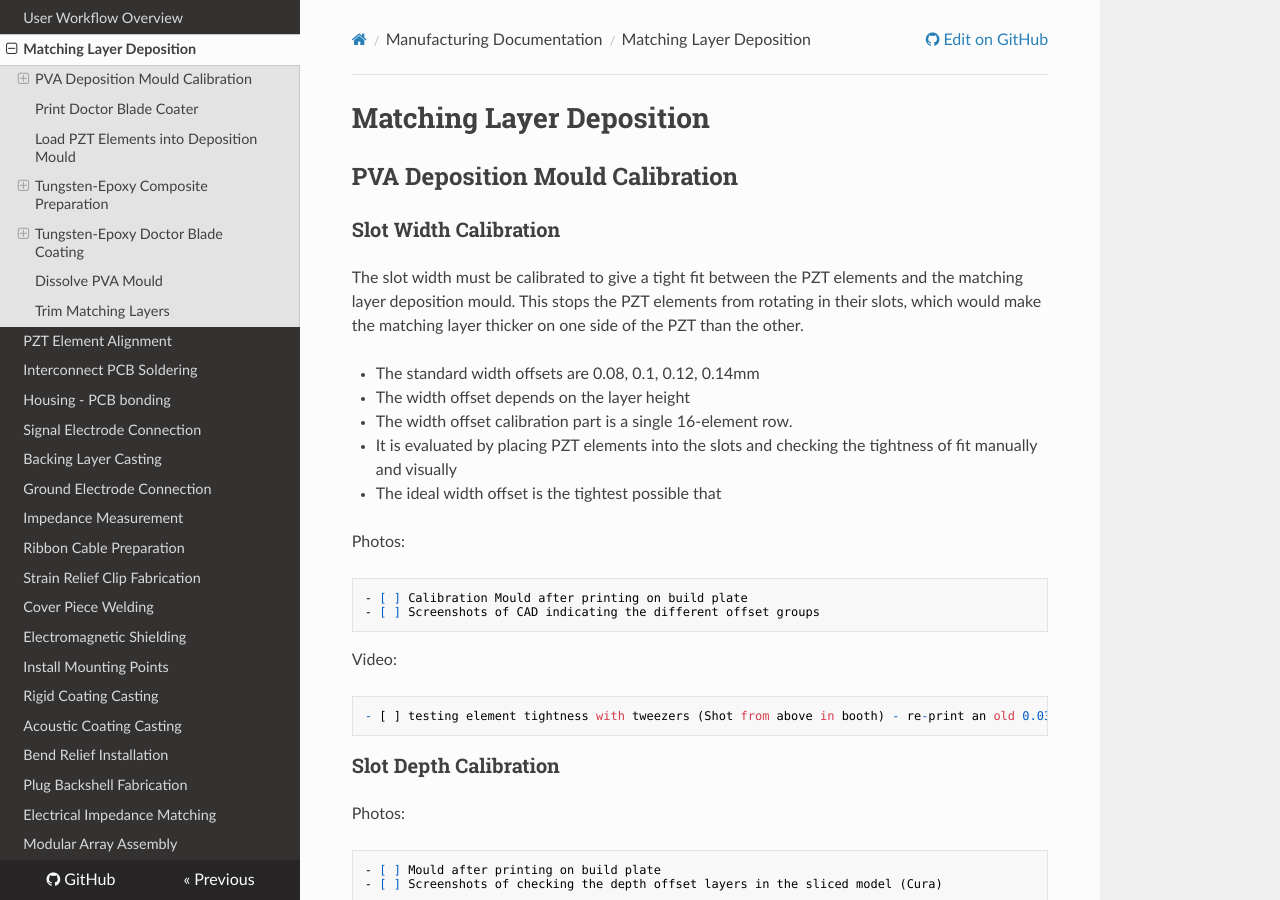
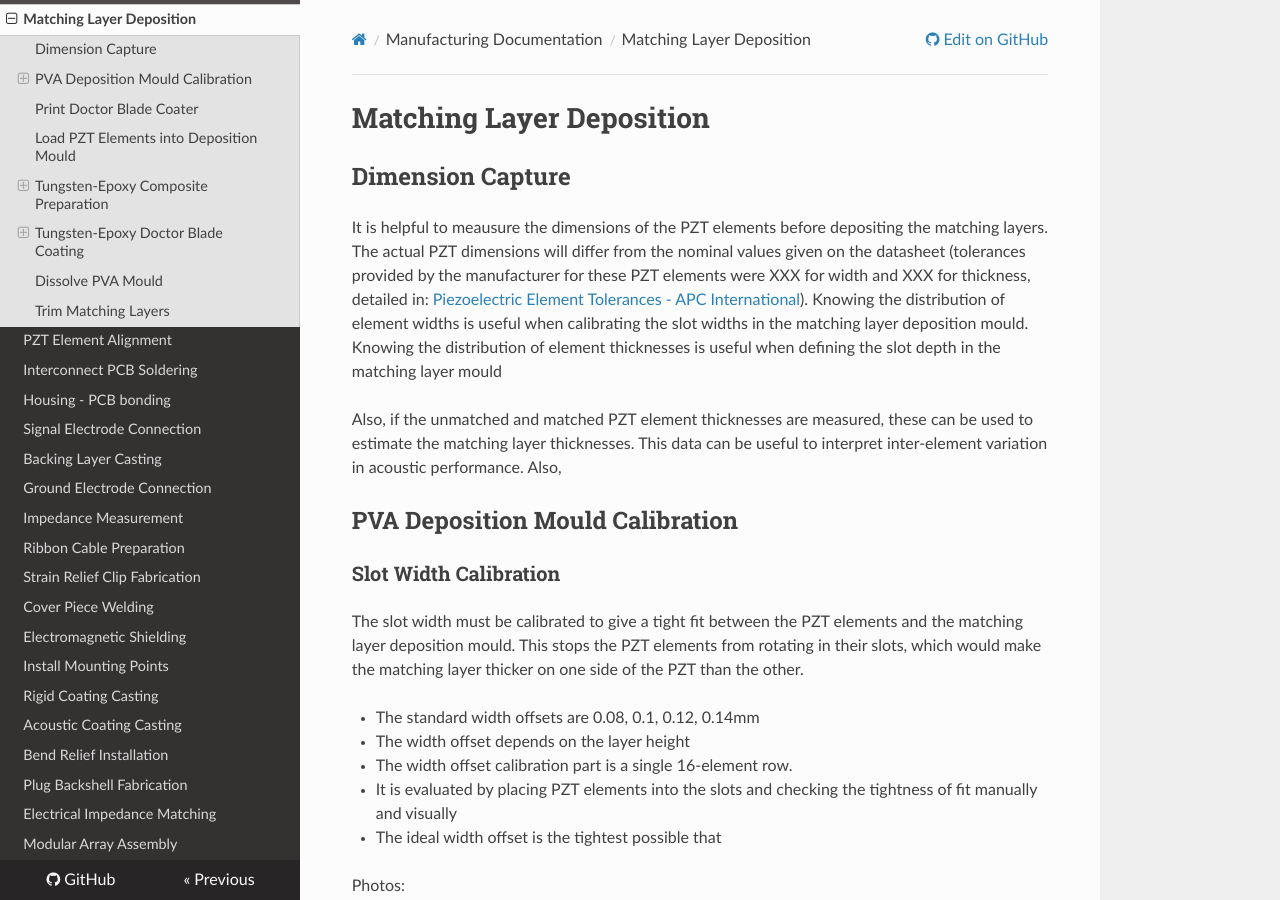
Before and after one commit to morganjroberts/open-UST, an MkDocs documentation site: the page built from docs/matching_layer_deposition.md, in a window 1280 px wide and 900 px high. Built offline with MkDocs 1.6.1, drawn with Linux system fonts in a browser that asks for light colours; nearby versions of some CDN libraries.

Commit message:
added link to APC tolerances

```diff
--- a/docs/matching_layer_deposition.md
+++ b/docs/matching_layer_deposition.md
@@ -1,5 +1,10 @@
 # Matching Layer Deposition
 
+## Dimension Capture
+It is helpful to meausure the dimensions of the PZT elements before depositing the matching layers. The actual PZT dimensions will differ from the nominal values given on the datasheet (tolerances provided by the manufacturer for these PZT elements were XXX for width and XXX for thickness, detailed in: [Piezoelectric Element Tolerances - APC International](../hardware-distribution/technical-datasheets/Piezoelectric Element Tolerances - APC International.pdf)).
+Knowing the distribution of element widths is useful when calibrating the slot widths in the matching layer deposition mould. Knowing the distribution of element thicknesses is useful when defining the slot depth in the matching layer mould
+
+Also, if the unmatched and matched PZT element thicknesses are measured, these can be used to estimate the matching layer thicknesses. This data can be useful to interpret inter-element variation in acoustic performance. Also,
 
 ## PVA Deposition Mould Calibration
 ### Slot Width Calibration
```
Also changed, not shown: 1 other file.
